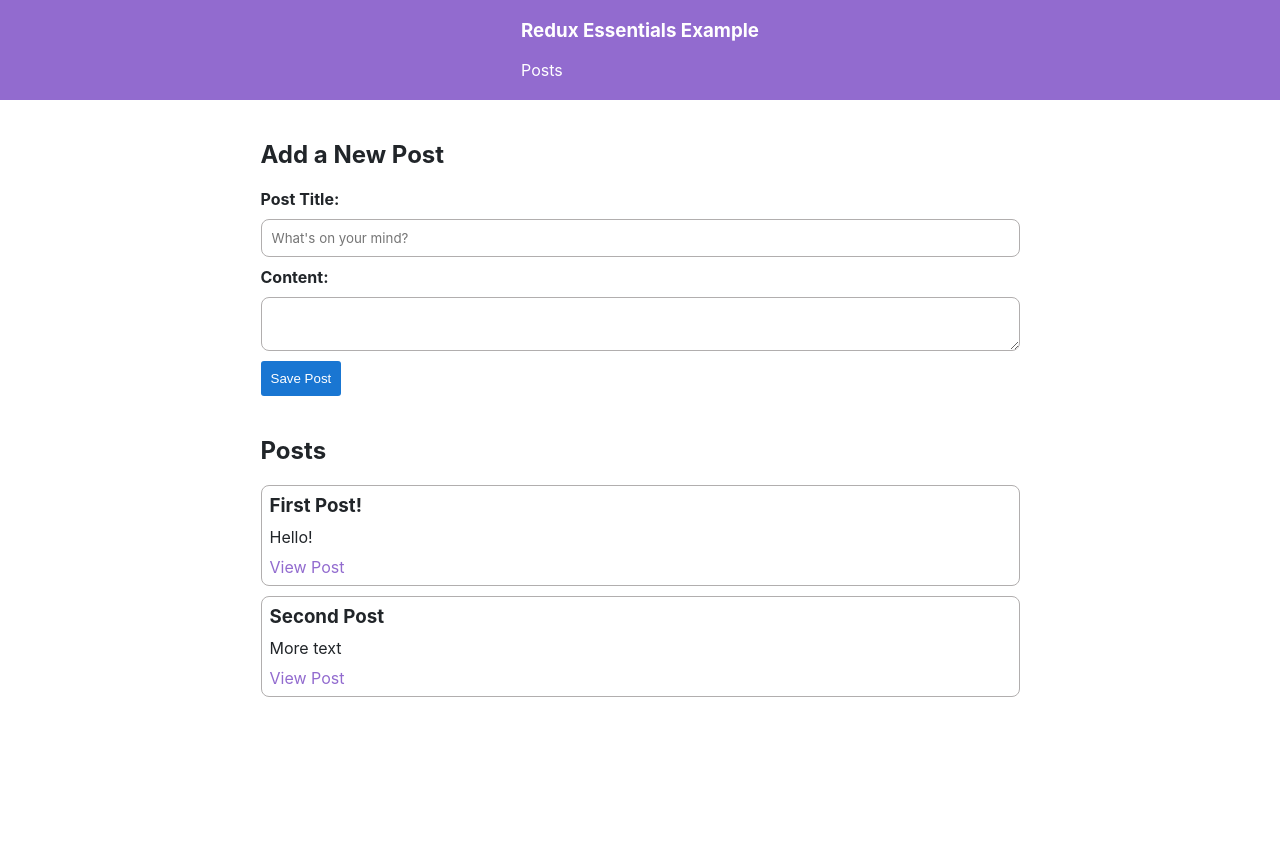
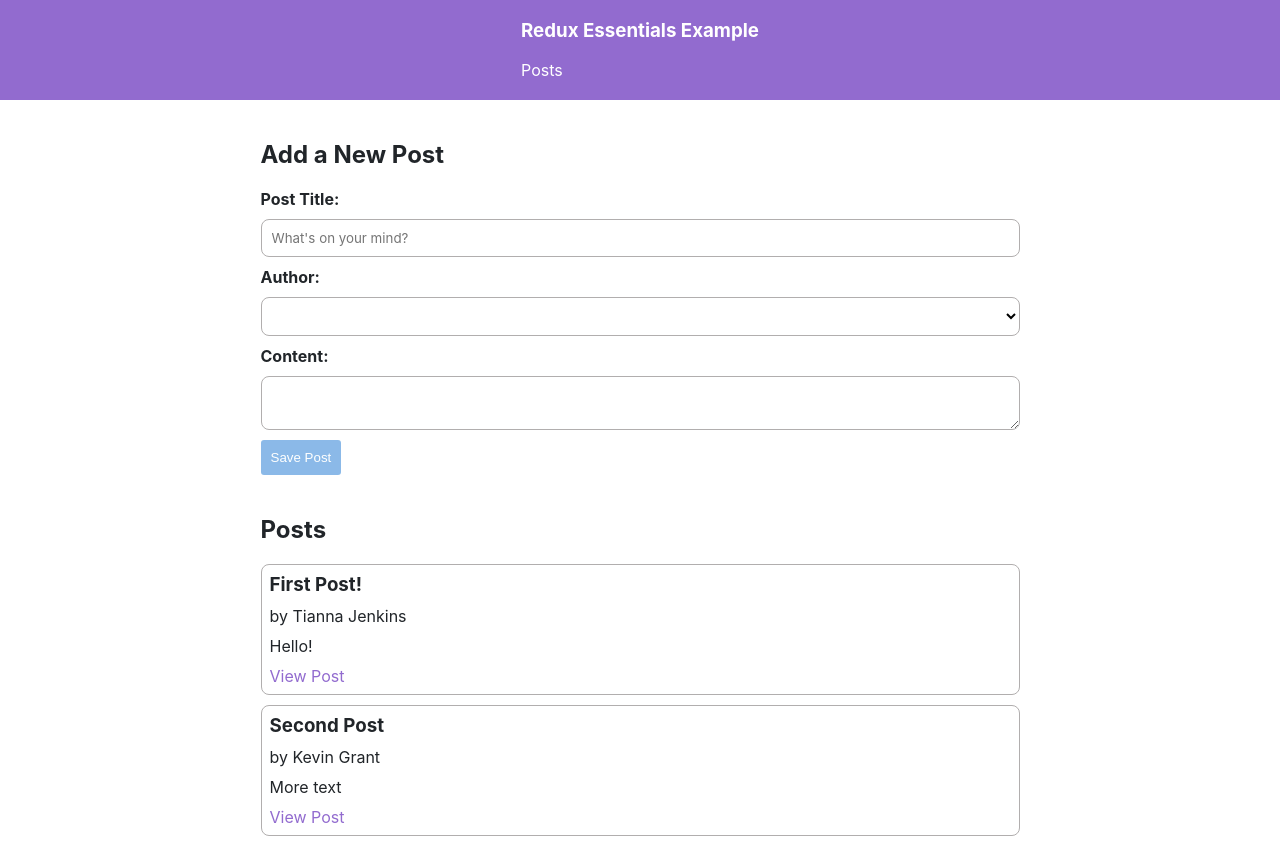
Before and after one commit to revione/social-media-feed-app, a React (Vite) app: page / in a window 1280 px wide. Before the commit the page ends 800 px from the top, so only its background shows below. Built offline with nearby package versions, Linux system fonts and the light colour scheme.

Commit message:
Add users to the posts

```diff
--- a/src/components/AddPost/AddPost.tsx
+++ b/src/components/AddPost/AddPost.tsx
@@ -1,7 +1,7 @@
 // libraries
 import React, { useState } from "react"
 // hooks
-import { useDispatch } from "app/hooks"
+import { useSelector, useDispatch } from "app/hooks"
 // actions
 import { postAdded } from "features/posts/slice"
 // styles
@@ -9,19 +9,26 @@
 
 type InputChangeEvent = React.ChangeEvent<HTMLInputElement>
 type TextAreaChangeEvent = React.ChangeEvent<HTMLTextAreaElement>
+type SelectChangeEvent = React.ChangeEvent<HTMLSelectElement>
 
 const AddPostForm = () => {
   const dispatch = useDispatch()
+  const users = useSelector((state) => state.users)
+
   const [title, setTitle] = useState("")
   const [content, setContent] = useState("")
+  const [userId, setUserId] = useState("")
+
+  const canSave = Boolean(title) && Boolean(content) && Boolean(userId)
 
   const onTitleChanged = (e: InputChangeEvent) => setTitle(e.target.value)
   const onContentChanged = (e: TextAreaChangeEvent) =>
     setContent(e.target.value)
+  const onAuthorChanged = (e: SelectChangeEvent) => setUserId(e.target.value)
 
   const onSavePostClicked = () => {
     if (title && content) {
-      dispatch(postAdded(title, content))
+      dispatch(postAdded(title, content, userId))
 
       setTitle("")
       setContent("")
@@ -41,6 +48,17 @@
           value={title}
           onChange={onTitleChanged}
         />
+
+        <label htmlFor="postAuthor">Author:</label>
+        <select id="postAuthor" value={userId} onChange={onAuthorChanged}>
+          <option value=""></option>
+          {users.map((user) => (
+            <option key={user.id} value={user.id}>
+              {user.name}
+            </option>
+          ))}
+        </select>
+
         <label htmlFor="postContent">Content:</label>
         <textarea
           id="postContent"
@@ -48,7 +66,8 @@
           value={content}
           onChange={onContentChanged}
         />
-        <button type="button" onClick={onSavePostClicked}>
+
+        <button type="button" onClick={onSavePostClicked} disabled={!canSave}>
           Save Post
         </button>
       </form>
--- a/src/components/EditPost/EditPost.tsx
+++ b/src/components/EditPost/EditPost.tsx
@@ -10,16 +10,19 @@
 
 type InputChangeEvent = React.ChangeEvent<HTMLInputElement>
 type TextAreaChangeEvent = React.ChangeEvent<HTMLTextAreaElement>
+type SelectChangeEvent = React.ChangeEvent<HTMLSelectElement>
 
 const EditPost = ({ match }: { match: any }) => {
   const { postId } = match.params
 
+  const users = useSelector((state) => state.users)
   const post = useSelector((state) =>
     state.posts.find((post) => post.id === postId)
   )
 
   const [title, setTitle] = useState(post?.title)
   const [content, setContent] = useState(post?.content)
+  const [userId, setUserId] = useState(post?.userId)
 
   const dispatch = useDispatch()
   const history = useHistory()
@@ -27,10 +30,12 @@
   const onTitleChanged = (e: InputChangeEvent) => setTitle(e.target.value)
   const onContentChanged = (e: TextAreaChangeEvent) =>
     setContent(e.target.value)
+  const onAuthorChanged = (e: SelectChangeEvent) => setUserId(e.target.value)
 
   const onSavePostClicked = () => {
-    if (title && content) {
-      dispatch(postUpdated({ id: postId, title, content }))
+    if (title && content && userId) {
+      console.log(":: userId : ", userId)
+      dispatch(postUpdated({ id: postId, title, content, userId }))
       history.push(`/posts/${postId}`)
     }
   }
@@ -48,6 +53,17 @@
           value={title}
           onChange={onTitleChanged}
         />
+
+        <label htmlFor="postAuthor">Author:</label>
+        <select id="postAuthor" value={userId} onChange={onAuthorChanged}>
+          <option value=""></option>
+          {users.map((user) => (
+            <option key={user.id} value={user.id}>
+              {user.name}
+            </option>
+          ))}
+        </select>
+
         <label htmlFor="postContent">Content:</label>
         <textarea
           id="postContent"
--- /dev/null
+++ b/src/components/PostAuthor/PostAuthor.tsx
@@ -0,0 +1,14 @@
+// hooks
+import { useSelector } from "app/hooks"
+// styles
+import { Span } from "./styles"
+
+const PostAuthor = ({ userId }: { userId: string }) => {
+  const author = useSelector((state) =>
+    state.users.find((user) => user.id === userId)
+  )
+
+  return <Span>by {author ? author.name : "Unknown author"}</Span>
+}
+
+export default PostAuthor
--- /dev/null
+++ b/src/components/PostAuthor/index.ts
@@ -0,0 +1 @@
+export { default } from "./PostAuthor"
--- /dev/null
+++ b/src/components/PostAuthor/styles.ts
@@ -0,0 +1,3 @@
+import styled from "styled-components/macro"
+
+export const Span = styled.div``
--- a/src/components/PostsList/PostsList.tsx
+++ b/src/components/PostsList/PostsList.tsx
@@ -2,6 +2,8 @@
 import { Link } from "react-router-dom"
 // hooks
 import { useSelector } from "app/hooks"
+// components
+import PostAuthor from "components/PostAuthor"
 // styles
 import { Section, Post } from "./styles"
 
@@ -11,6 +13,7 @@
   const renderedPosts = posts.map((post) => (
     <Post className="post-excerpt" key={post.id}>
       <h3>{post.title}</h3>
+      <PostAuthor userId={post.userId} />
       <p className="post-content">{post.content.substring(0, 100)}</p>
       <Link to={`/posts/${post.id}`} className="button muted-button">
         View Post
--- a/src/components/SinglePost/SinglePost.tsx
+++ b/src/components/SinglePost/SinglePost.tsx
@@ -2,6 +2,8 @@
 import { Link } from "react-router-dom"
 // hooks
 import { useSelector } from "app/hooks"
+// components
+import PostAuthor from "components/PostAuthor"
 // styles
 import { Section } from "./styles"
 
@@ -24,6 +26,7 @@
     <Section>
       <article className="post">
         <h2>{post.title}</h2>
+        <PostAuthor userId={post.userId} />
         <p className="post-content">{post.content}</p>
         <Link to={`/editPost/${post.id}`} className="button">
           Edit Post
--- a/src/features/posts/slice.ts
+++ b/src/features/posts/slice.ts
@@ -5,11 +5,12 @@
   id: string
   title: string
   content: string
+  userId: string
 }
 
 const initialState: Post[] = [
-  { id: "1", title: "First Post!", content: "Hello!" },
-  { id: "2", title: "Second Post", content: "More text" },
+  { id: "1", title: "First Post!", content: "Hello!", userId: "0" },
+  { id: "2", title: "Second Post", content: "More text", userId: "1" },
 ]
 
 const slice = createSlice({
@@ -20,22 +21,24 @@
       reducer(state, action: PayloadAction<Post>) {
         state.push(action.payload)
       },
-      prepare(title, content) {
+      prepare(title, content, userId) {
         return {
           payload: {
             id: nanoid(),
             title,
             content,
+            userId,
           },
         }
       },
     },
     postUpdated(state, action: PayloadAction<Post>) {
-      const { id, title, content } = action.payload
+      const { id, title, content, userId } = action.payload
       const existingPost = state.find((post) => post.id === id)
       if (existingPost) {
         existingPost.title = title
         existingPost.content = content
+        existingPost.userId = userId
       }
     },
   },
--- a/src/index.css
+++ b/src/index.css
@@ -16,3 +16,17 @@
   font-family: source-code-pro, Menlo, Monaco, Consolas, "Courier New",
     monospace;
 }
+
+select {
+  width: 100%;
+  border: 1px solid rgb(177, 174, 174);
+  background: transparent;
+  border-radius: 8px;
+  padding: 10px;
+  cursor: pointer;
+  outline: none;
+}
+
+select:focus {
+  box-shadow: 0 0 1px 1px #1714e4;
+}
```
